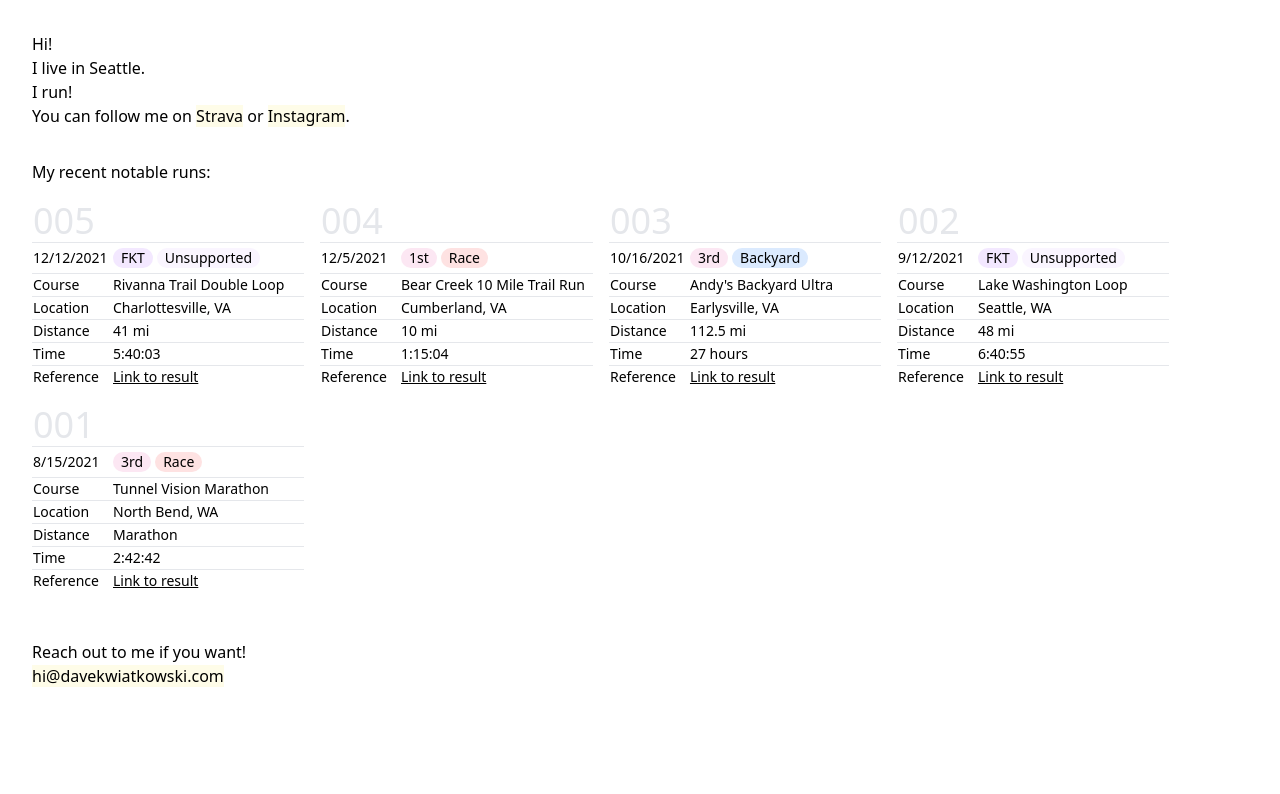
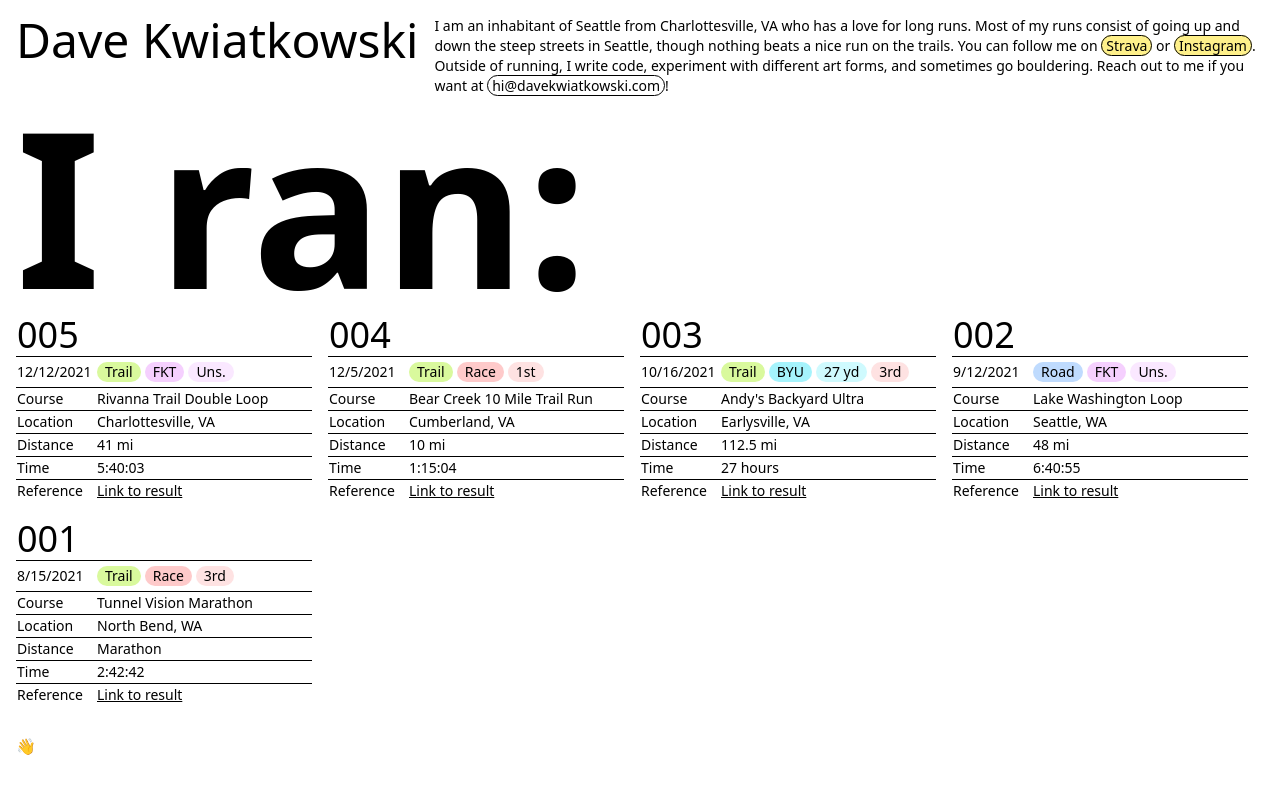
Before and after one commit to davekwiatkowski/davekwiatkowski.github.io, a React (Create React App) app: page / in a window 1280 px wide. Shown: the top 794 px of the page. Built offline with nearby package versions, Linux system fonts and the light colour scheme.

Commit message:
Add styles

```diff
--- a/src/App.tsx
+++ b/src/App.tsx
@@ -10,27 +10,40 @@ const App: FC = () => {
     []
   );
   return (
-    <div className='p-8 '>
-      <p>Hi!</p>
-      <p>I live in Seattle.</p>
-      <p>I run!</p>
-      <p>
-        You can follow me on <Link href={Urls.strava}>Strava</Link> or{' '}
-        <Link href={Urls.instagram}>Instagram</Link>.
-      </p>
-      <div className='pt-8 pb-8'>
-        <p className='pb-4'>My recent notable runs:</p>
+    <div className='p-4 leading-none'>
+      <div className='flex flex-row flex-wrap gap-4 md:flex-nowrap'>
+        <h1 className='text-3xl sm:text-5xl whitespace-nowrap'>
+          Dave Kwiatkowski
+        </h1>
+        <p className='w-full text-sm md:w-none'>
+          I am an inhabitant of Seattle from Charlottesville, VA who has a love
+          for long runs. Most of my runs consist of going up and down the steep
+          streets in Seattle, though nothing beats a nice run on the trails. You
+          can follow me on{' '}
+          <Link highlight href={Urls.strava}>
+            Strava
+          </Link>{' '}
+          or{' '}
+          <Link highlight href={Urls.instagram}>
+            Instagram
+          </Link>
+          . Outside of running, I write code, experiment with different art
+          forms, and sometimes go bouldering. Reach out to me if you want at{' '}
+          <Link href='mailto:hi@davekwiatkowski.com'>
+            hi@davekwiatkowski.com
+          </Link>
+          !
+        </p>
+      </div>
+      <div className=''>
+        <p className='font-bold text-display whitespace-nowrap'>I ran:</p>
         <div className='flex flex-row flex-wrap max-w-screen-xl'>
           {runs.map((run, i) => (
             <Run {...run} key={i} index={runs.length - i} />
           ))}
         </div>
       </div>
-      <p>Reach out to me if you want! </p>
-      <p>
-        {' '}
-        <Link href='mailto:hi@davekwiatkowski.com'>hi@davekwiatkowski.com</Link>
-      </p>
+      <p className='pt-4'>👋</p>
     </div>
   );
 };
--- a/src/Runs.ts
+++ b/src/Runs.ts
@@ -7,7 +7,9 @@ export interface IRun {
   time: string;
   place?: string;
   type: 'Backyard' | 'Race' | 'FKT';
+  surface: 'Trail' | 'Road';
   fktType?: 'Unsupported';
+  yards?: number;
 }
 
 const Runs: IRun[] = [
@@ -20,6 +22,7 @@ const Runs: IRun[] = [
     time: '5:40:03',
     type: 'FKT',
     fktType: 'Unsupported',
+    surface: 'Trail',
   },
   {
     date: new Date('12/05/21'),
@@ -30,6 +33,7 @@ const Runs: IRun[] = [
     time: '1:15:04',
     place: '1st',
     type: 'Race',
+    surface: 'Trail',
   },
   {
     date: new Date('10/16/21'),
@@ -40,6 +44,8 @@ const Runs: IRun[] = [
     time: '27 hours',
     place: '3rd',
     type: 'Backyard',
+    yards: 27,
+    surface: 'Trail',
   },
   {
     date: new Date('09/12/21'),
@@ -50,6 +56,7 @@ const Runs: IRun[] = [
     time: '6:40:55',
     type: 'FKT',
     fktType: 'Unsupported',
+    surface: 'Road',
   },
   {
     date: new Date('08/15/21'),
@@ -60,6 +67,7 @@ const Runs: IRun[] = [
     time: '2:42:42',
     place: '3rd',
     type: 'Race',
+    surface: 'Trail',
   },
 ];
 
--- a/src/components/Link.tsx
+++ b/src/components/Link.tsx
@@ -1,9 +1,15 @@
 import React, { FC } from 'react';
 
-const Link: FC<{ href: string }> = ({ href, children }) => {
+const Link: FC<{ href: string; highlight?: boolean }> = ({
+  highlight,
+  href,
+  children,
+}) => {
   return (
     <a
-      className='bg-yellow-50 hover:bg-yellow-100'
+      className={`pl-1 pr-1 ${
+        highlight && 'bg-yellow-200'
+      } border border-black hover:bg-black hover:text-white rounded-xl`}
       href={href}
       target='_blank'
       rel='noreferrer'>
--- a/src/components/Run.tsx
+++ b/src/components/Run.tsx
@@ -16,42 +16,62 @@ const Run: FC<IRunProps> = ({
   fktType,
   type,
   index,
+  yards,
+  surface,
 }) => {
   const handleClick = useCallback(() => {
     window.open(link);
   }, [link]);
 
   return (
-    <table className='mb-4 mr-4 text-sm text-left divide-y divide-gray-200 table-fixed'>
+    <div className='w-full pb-4 pr-4 sm:w-1/2 md:w-1/3 lg:w-1/4'>
+      <table className='w-full text-sm text-left divide-y divide-black table-fixed'>
         <thead>
           <tr>
-          <th className='text-4xl font-normal text-gray-200'>
+            <th className='w-20 text-4xl font-normal text-black'>
               {String(index).padStart(3, '0')}
             </th>
           </tr>
         </thead>
-      <tbody className='divide-y divide-gray-200'>
+        <tbody className='divide-y divide-black'>
           <tr>
-          <td className='w-20 mt-1 mb-1 '>{date.toLocaleDateString()}</td>
-          <td className='flex w-48 gap-1 pr-2 mt-1 mb-1'>
-            {place && (
-              <div className='pl-2 pr-2 bg-pink-100 rounded-xl'>{place}</div>
+            <td className='mt-1 mb-1 '>{date.toLocaleDateString()}</td>
+            <td className='flex flex-wrap gap-1 pr-2 mt-1 mb-1'>
+              {surface === 'Trail' && (
+                <div className='pl-2 pr-2 bg-lime-200 whitespace-nowrap rounded-xl'>
+                  {'Trail'}
+                </div>
+              )}
+              {surface === 'Road' && (
+                <div className='pl-2 pr-2 bg-blue-200 whitespace-nowrap rounded-xl'>
+                  {'Road'}
+                </div>
               )}
               {type === 'Race' && (
-              <div className='pl-2 pr-2 bg-red-100 rounded-xl'>{'Race'}</div>
+                <div className='pl-2 pr-2 bg-red-200 whitespace-nowrap rounded-xl'>
+                  {'Race'}
+                </div>
               )}
               {type === 'Backyard' && (
-              <div className='pl-2 pr-2 bg-blue-100 rounded-xl'>
-                {'Backyard'}
+                <>
+                  <div className='pl-2 pr-2 bg-cyan-200 rounded-xl'>
+                    {'BYU'}
+                  </div>
+                  <div className='pl-2 pr-2 bg-cyan-100 rounded-xl'>{`${yards} yd`}</div>
+                </>
+              )}
+              {type === 'FKT' && (
+                <div className='pl-2 pr-2 bg-fuchsia-200 rounded-xl'>
+                  {'FKT'}
                 </div>
               )}
-            {type === 'FKT' && (
-              <div className='pl-2 pr-2 bg-purple-100 rounded-xl'>{'FKT'}</div>
+              {fktType === 'Unsupported' && (
+                <div className='pl-2 pr-2 bg-fuchsia-100 rounded-xl'>
+                  {'Uns.'}
+                </div>
               )}
-            {fktType === 'Unsupported' && (
-              <div className='pl-2 pr-2 bg-purple-50 rounded-xl'>
-                {'Unsupported'}
-              </div>
+              {place && (
+                <div className='pl-2 pr-2 bg-red-100 rounded-xl'>{place}</div>
               )}
             </td>
           </tr>
@@ -83,6 +103,7 @@ const Run: FC<IRunProps> = ({
           </tr>
         </tbody>
       </table>
+    </div>
   );
 };
 
--- a/tailwind.config.js
+++ b/tailwind.config.js
@@ -4,9 +4,9 @@ module.exports = {
   content: ['./src/**/*.{js,jsx,ts,tsx}'],
   theme: {
     extend: {},
-    screens: {
-      xs: '475px',
-      ...defaultTheme.screens,
+    fontSize: {
+      display: '17vw',
+      ...defaultTheme.fontSize,
     },
   },
   plugins: [],
```
Lines whose indentation alone changed are shown as unchanged.
